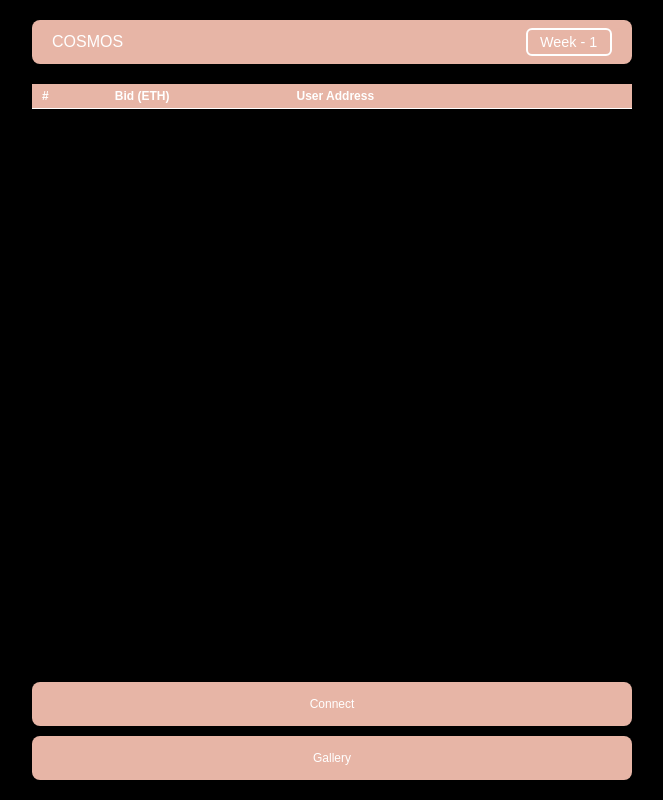
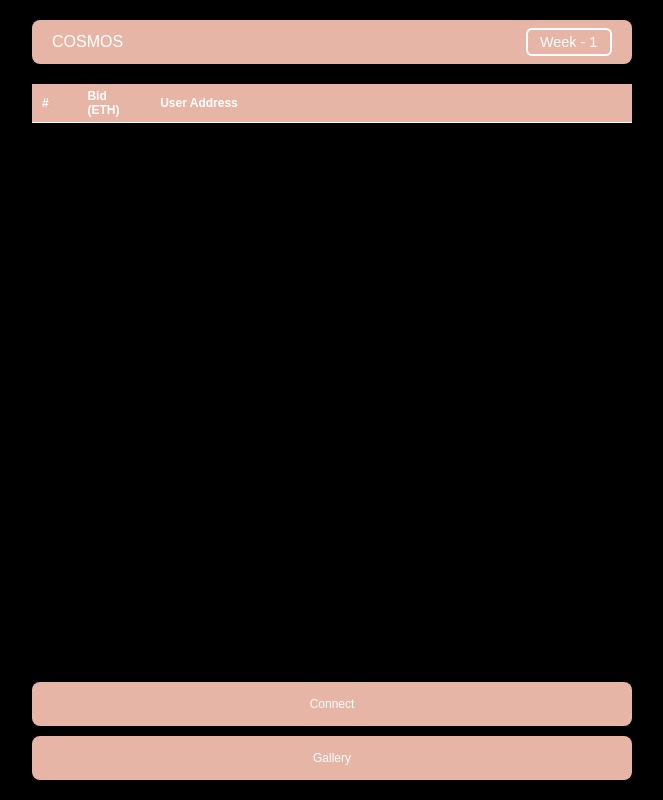
Before and after one commit to schoad/cosmos-auctions, a plain HTML site: page index.html in a window 1280 px wide. Shown: the whole page, without its empty margins (308-971 px from the left). Drawn offline with nearby package versions, Linux system fonts and the light colour scheme.

Commit message:
Adjust table column widths for better readability
- Updated table column widths in styles.css to 5%, 10%, and 85%.
- Increased the width of the last column to improve readability and accommodate longer content.

```diff
--- a/styles.css
+++ b/styles.css
@@ -154,19 +154,19 @@ button:hover {
 #bidsTable th:nth-child(1),
 #bidsTable td:nth-child(1),
 #userInfoTable td:nth-child(1) {
-    width: 10%;
+    width: 5%;
 }
 
 #bidsTable th:nth-child(2),
 #bidsTable td:nth-child(2),
 #userInfoTable td:nth-child(2) {
-    width: 30%;
+    width: 10%;
 }
 
 #bidsTable th:nth-child(3),
 #bidsTable td:nth-child(3),
 #userInfoTable td:nth-child(3) {
-    width: 60%;
+    width: 85%;
 }
 
 /* Style for highlighting the user's bid */
```
